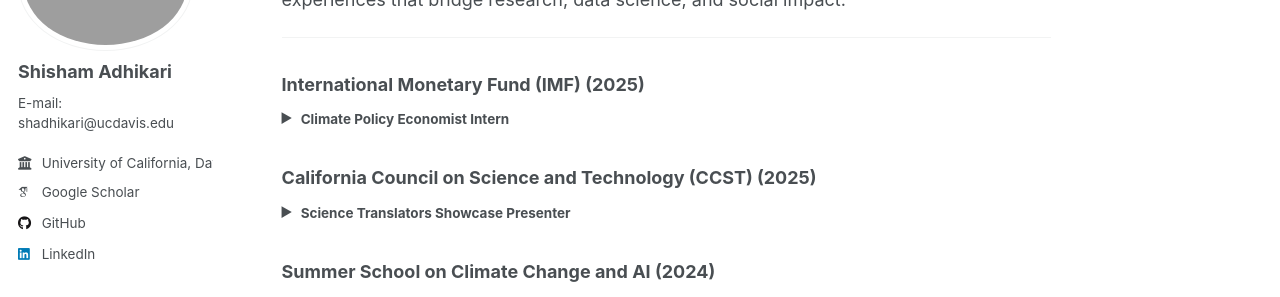
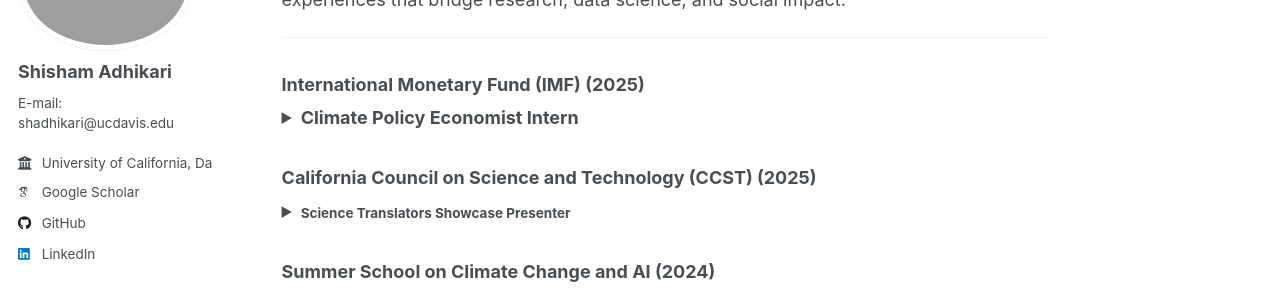
Before and after one commit to adhikars11/shadhikari, a Jekyll site: the page built from _pages/policy.md, in a window 1280 px wide. Shown: the part 182-479 px from the top of the page. Built offline with Jekyll 4.4.1, drawn with Linux system fonts in a browser that asks for light colours; some web fonts are replaced.

```diff
--- a/_pages/policy.md
+++ b/_pages/policy.md
@@ -11,7 +11,7 @@ I believe in data-driven policy making. Below are some of my most relevant polic
 
 ### International Monetary Fund (IMF) (2025)
 <details>
-<summary><small><strong>Climate Policy Economist Intern</strong></small></summary>
+<summary><medium><strong>Climate Policy Economist Intern</strong></medium></summary>
 <ul>
   <li>Estimated the macroeconomic costs of climate shocks using geospatial climate data and global time series models.</li>
   <li>Presented policy-relevant findings to IMF staff, contributing to fiscal policy dialogues around climate risk.</li>
```
